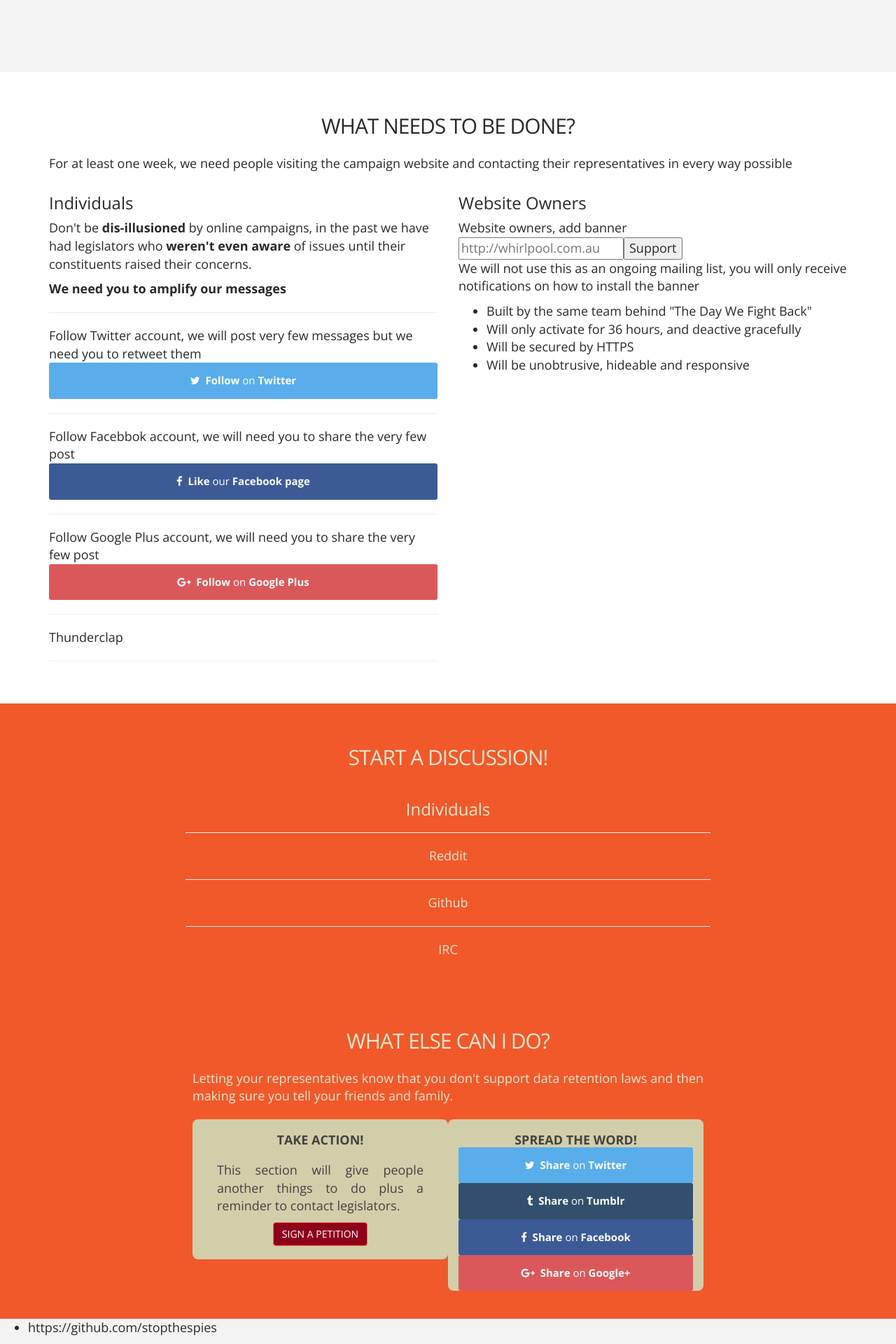
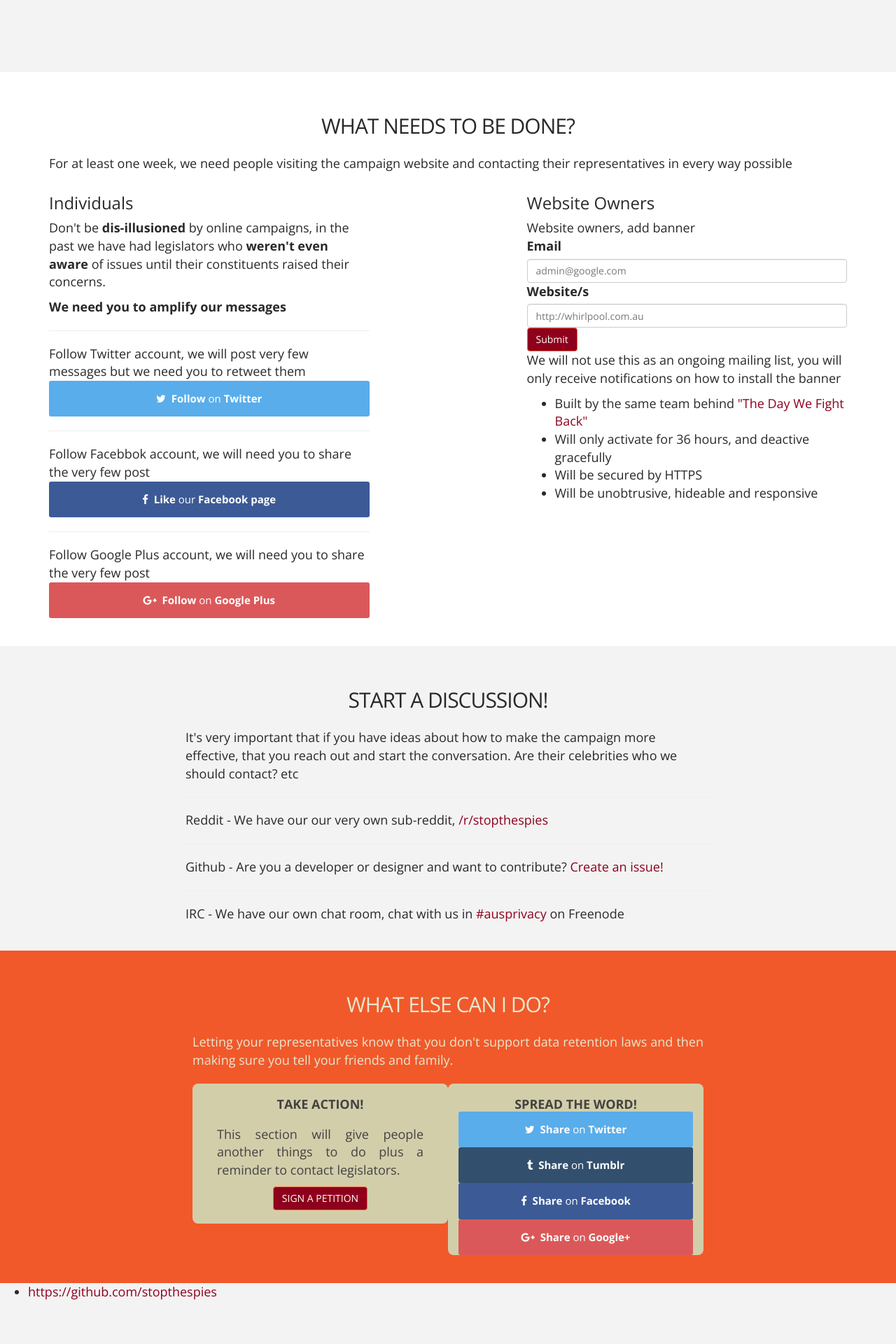
Before and after one commit to thomasdavis/saveprivacy, a Jekyll site: the page built from index.html, in a window 1280 px wide. Shown: the part 900-2820 px from the top of the page at 70% size. Built offline with Jekyll 4.4.1, drawn with Linux system fonts in a browser that asks for light colours; nearby versions of some CDN libraries; after the commit the page ends 2769 px from its top, so only the background shows below that.

Commit message:
more updates

```diff
--- a/css/_sass/base.scss
+++ b/css/_sass/base.scss
@@ -66,9 +66,6 @@
 }
 body {
   background: #f3f3f3;
-  color: darken($brand4, 10%);
-}
-body a {
   color: darken($brand4, 10%);
 }
 section {
@@ -218,6 +215,9 @@
   padding: 150px 0;
   font-family: 'Source Sans Pro', sans-serif;
 
+}
+.discussion {
+  background: #f3f3f3;
 }
 .legislator {
   margin-bottom: 20px;
--- a/index.html
+++ b/index.html
@@ -22,7 +22,7 @@
     <h2>What needs to be done?</h2>
     <p>For at least one week, we need people visiting the campaign website and contacting their representatives in every way possible</p>
 <div class="row">
-	<div class="col-md-6">
+	<div class="col-md-5">
 		<h3>Individuals</h3>
 		<p>Don't be <strong>dis-illusioned</strong> by online campaigns, in the past we have had legislators who <strong>weren't even aware</strong> of issues until their constituents raised their concerns.</p>
 		<p><strong>We need you to amplify our messages</strong></p>
@@ -47,14 +47,16 @@
                             <span class="text"><i class="fa fa-google-plus"></i>&nbsp; Follow <span class="light">on</span> Google Plus</span>
                         </a>
                         </div>
-		<hr />
-		Thunderclap
-		<hr />
 	</div>
-	<div class="col-md-6">
+	<div class="col-md-5  col-md-offset-2">
 		<h3>Website Owners</h3>
 		Website owners, add banner<br />
-		<input type="text" placeholder="http://whirlpool.com.au"><input type="button" value="Support" />
+		<label>Email</label>
+		<input class="form-control" type="text" placeholder="admin@google.com">
+		<label>Website/s</label>
+		<input class="form-control" type="text" placeholder="http://whirlpool.com.au">
+
+		<input class="btn btn-primary" type="button" value="Submit" />
 		<p>We will not use this as an ongoing mailing list, you will only receive notifications on how to install the banner</p>
 		<ul>
 			<li>Built by the same team behind <a href="">"The Day We Fight Back"</a></li>
@@ -67,18 +69,19 @@
     </div>
 </section>
 
-<section class="who">
+<section class="discussion">
     <div class="container">
     <h2>Start a discussion!</h2>
 <div class="row">
 	<div class="col-md-8 col-md-offset-2">
-		<h3>Individuals</h3>
+		<p>It's very important that if you have ideas about how to make the campaign more effective, that you reach out and start the conversation. Are their celebrities who we should contact? etc</p>
+
 		<hr />
-		Reddit
+		Reddit - We have our our very own sub-reddit, <a href="https://reddit.com/r/stopthespies">/r/stopthespies</a>
 		<hr />
-		Github
+		Github - Are you a developer or designer and want to contribute? <a href="https://github.com/stopthespies/website/issues">Create an issue!</a>
 		<hr />
-		IRC
+		IRC - We have our own chat room, chat with us in <a href="http://webchat.freenode.net/?channels=ausprivacy">#ausprivacy</a> on Freenode
 	</div>
 </div>
     </div>
```
